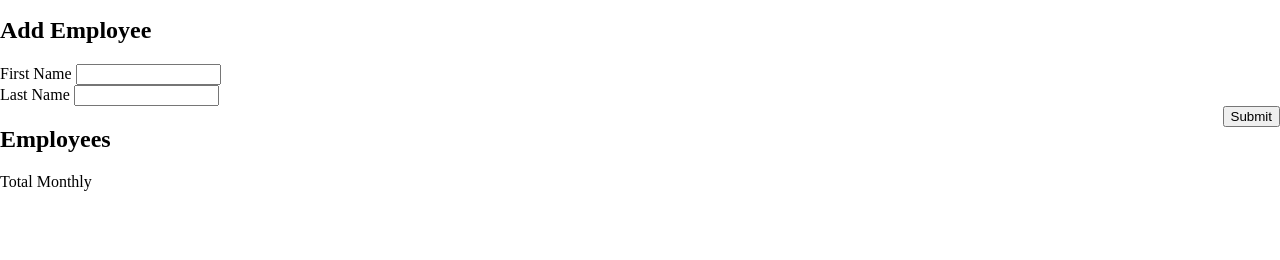
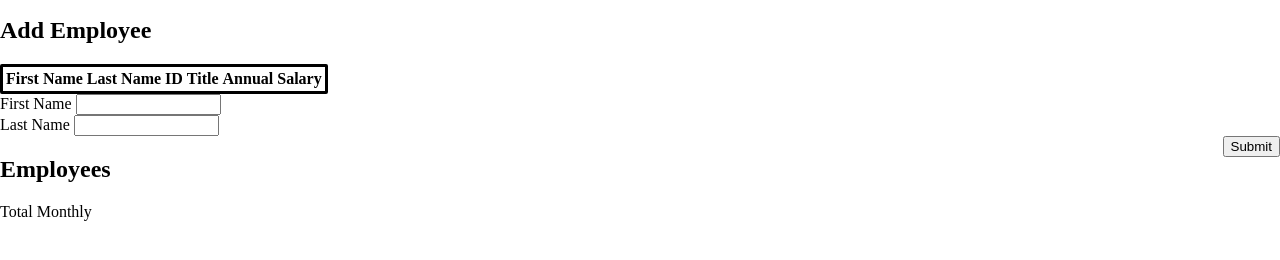
Before and after one commit to SpyD32/weekend-salary-calculator2, a website: page index.html in a window 1280 px wide. Shown: the part 40-300 px from the top of the page. Drawn offline with Linux system fonts and the light colour scheme.

Commit message:
created table head and made border

```diff
--- a/client.js
+++ b/client.js
@@ -1,7 +1,9 @@
 let newRow = 'employee';
 let total = 'totalCost';
 let clear = 'clearForm'
-let html = document.getElementById
+//this will be part of the trigger function
+//to add the row for new employee
+let html = document.getElementById('firstNameBlock', 'lastNameBlock').innerHTML
 
 function insertRow() {
     console.log(insertRow);
--- a/index.html
+++ b/index.html
@@ -13,6 +13,15 @@
     <h2>Add Employee</h2>
       <form>
         <div id="firstNameBlock">
+          <table id="tableBlock">
+            <tr>
+              <th>First Name</th>
+              <th>Last Name</th>
+              <th>ID</th>
+              <th>Title</th>
+              <th>Annual Salary</th>
+            </tr>
+          </table>
           <label for="firstname">First Name</label>
           <input id="user_first_name" name="user[user_first_name]" size="15" type="text">
         </div>
--- a/style.css
+++ b/style.css
@@ -16,3 +16,10 @@ body {
     margin: 0;
     background-color: white;
 }
+
+#tableBlock {
+    border-radius: 2px;
+    border-color: black;
+    border-style: solid;
+    margin-top: auto;
+}
```
